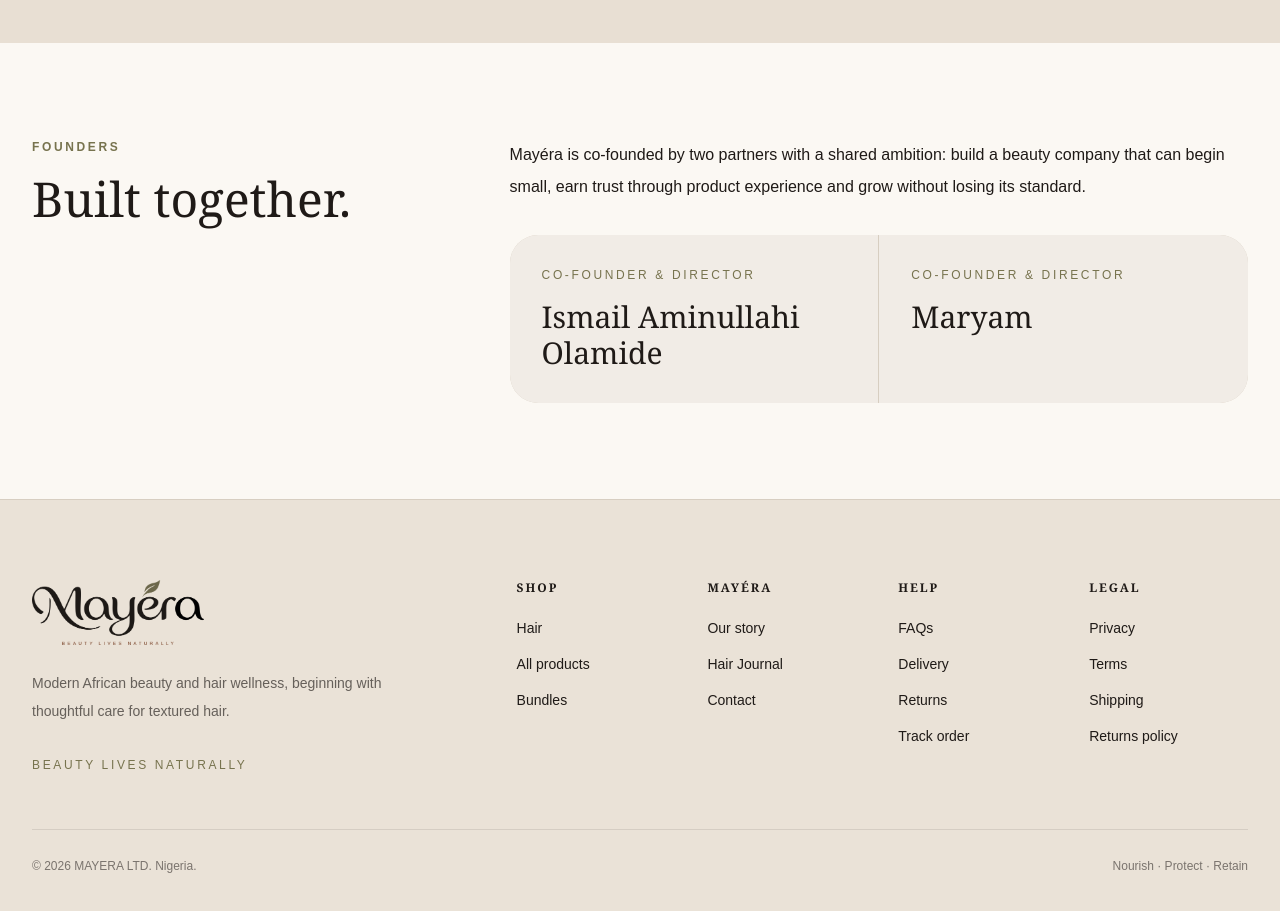
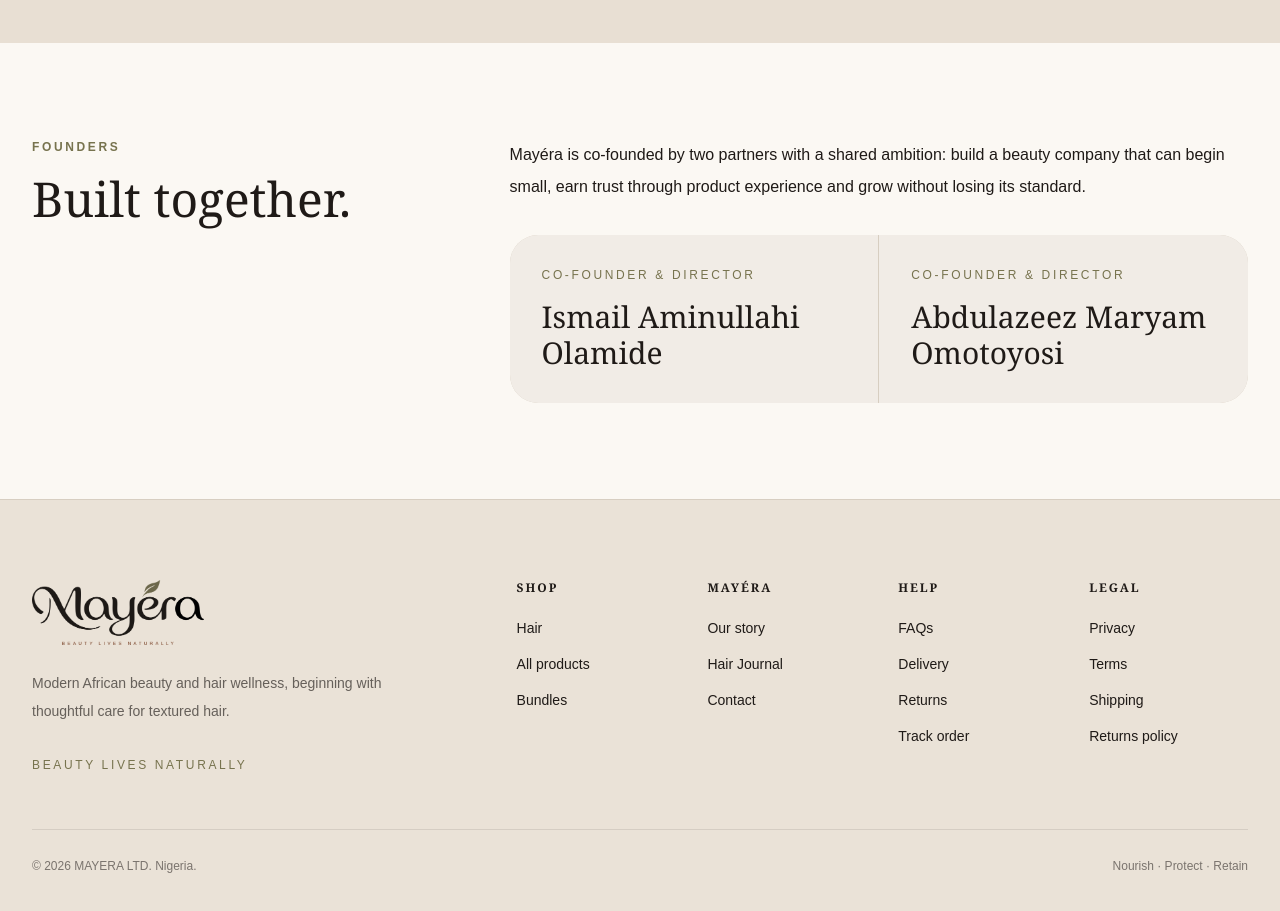
Before and after one commit to octalve-core/mayera, a Next.js app: page /our-story in a window 1280 px wide. Shown: the part 2100-3011 px from the top of the page. Built offline with nearby package versions, Linux system fonts and the light colour scheme; no server answers; the database is empty.

Commit message:
founder.....

```diff
--- a/src/features/our-story/components/founders.tsx
+++ b/src/features/our-story/components/founders.tsx
@@ -6,12 +6,37 @@
     <Section>
       <Container>
         <div className="grid gap-10 lg:grid-cols-[0.7fr_1.3fr] lg:gap-20">
-          <div><p className="text-xs font-semibold uppercase tracking-luxury text-mayera-olive">Founders</p><h2 className="mt-5 font-serif text-4xl sm:text-5xl">Built together.</h2></div>
           <div>
-            <p className="max-w-3xl text-base leading-8 text-mayera-espresso/64">Mayéra is co-founded by two partners with a shared ambition: build a beauty company that can begin small, earn trust through product experience and grow without losing its standard.</p>
+            <p className="text-xs font-semibold uppercase tracking-luxury text-mayera-olive">
+              Founders
+            </p>
+            <h2 className="mt-5 font-serif text-4xl sm:text-5xl">
+              Built together.
+            </h2>
+          </div>
+          <div>
+            <p className="max-w-3xl text-base leading-8 text-mayera-espresso/64">
+              Mayéra is co-founded by two partners with a shared ambition: build
+              a beauty company that can begin small, earn trust through product
+              experience and grow without losing its standard.
+            </p>
             <div className="mt-8 grid gap-px overflow-hidden rounded-[1.75rem] bg-mayera-line sm:grid-cols-2">
-              <div className="bg-mayera-cream p-8"><p className="text-xs uppercase tracking-luxury text-mayera-olive">Co-Founder & Director</p><h3 className="mt-4 font-serif text-3xl">Ismail Aminullahi Olamide</h3></div>
-              <div className="bg-mayera-cream p-8"><p className="text-xs uppercase tracking-luxury text-mayera-olive">Co-Founder & Director</p><h3 className="mt-4 font-serif text-3xl">Maryam</h3></div>
+              <div className="bg-mayera-cream p-8">
+                <p className="text-xs uppercase tracking-luxury text-mayera-olive">
+                  Co-Founder & Director
+                </p>
+                <h3 className="mt-4 font-serif text-3xl">
+                  Ismail Aminullahi Olamide
+                </h3>
+              </div>
+              <div className="bg-mayera-cream p-8">
+                <p className="text-xs uppercase tracking-luxury text-mayera-olive">
+                  Co-Founder & Director
+                </p>
+                <h3 className="mt-4 font-serif text-3xl">
+                  Abdulazeez Maryam Omotoyosi
+                </h3>
+              </div>
             </div>
           </div>
         </div>
```
Also changed, not shown: 1 other file (tests, documents, lock files or other folders).
